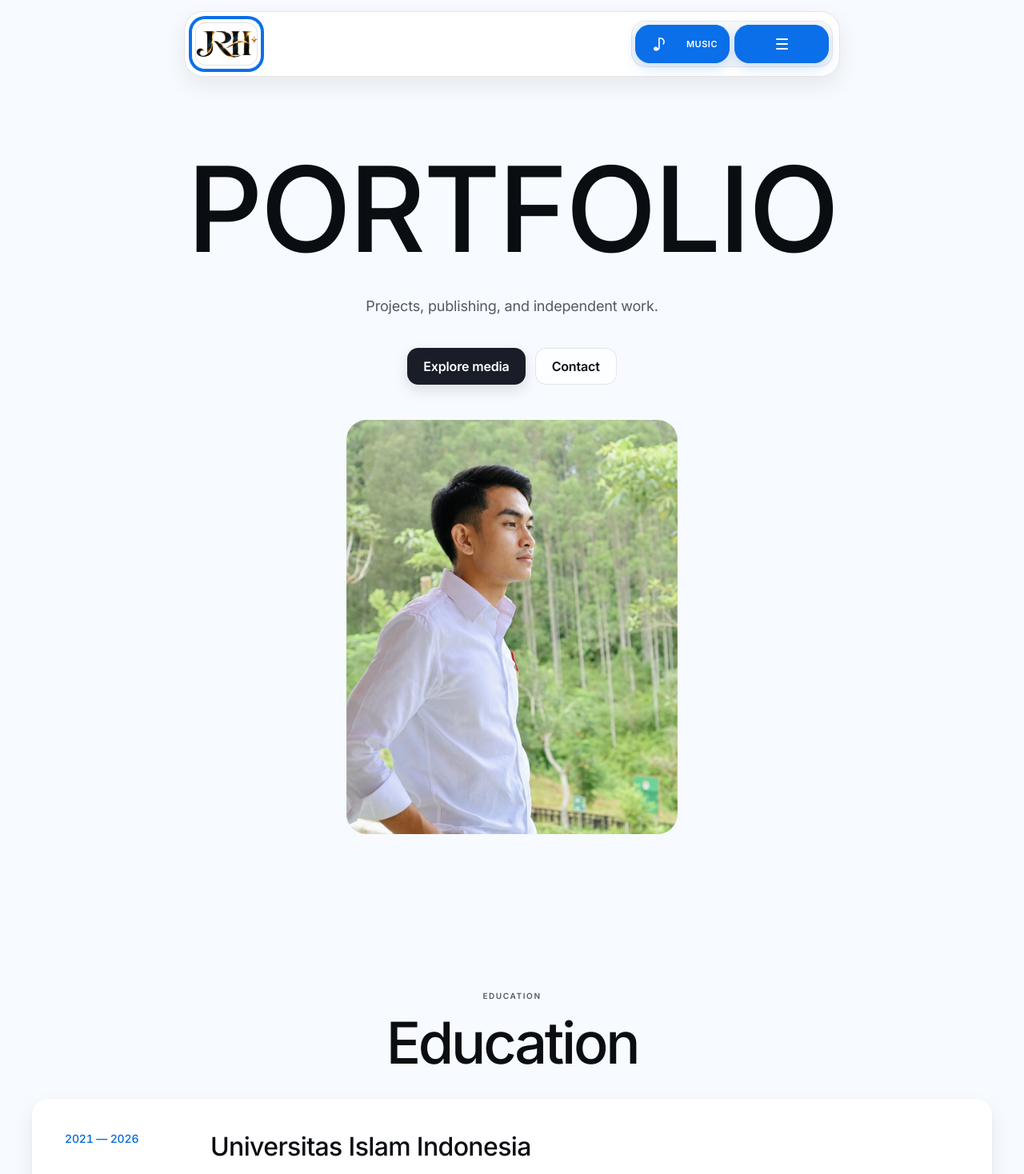
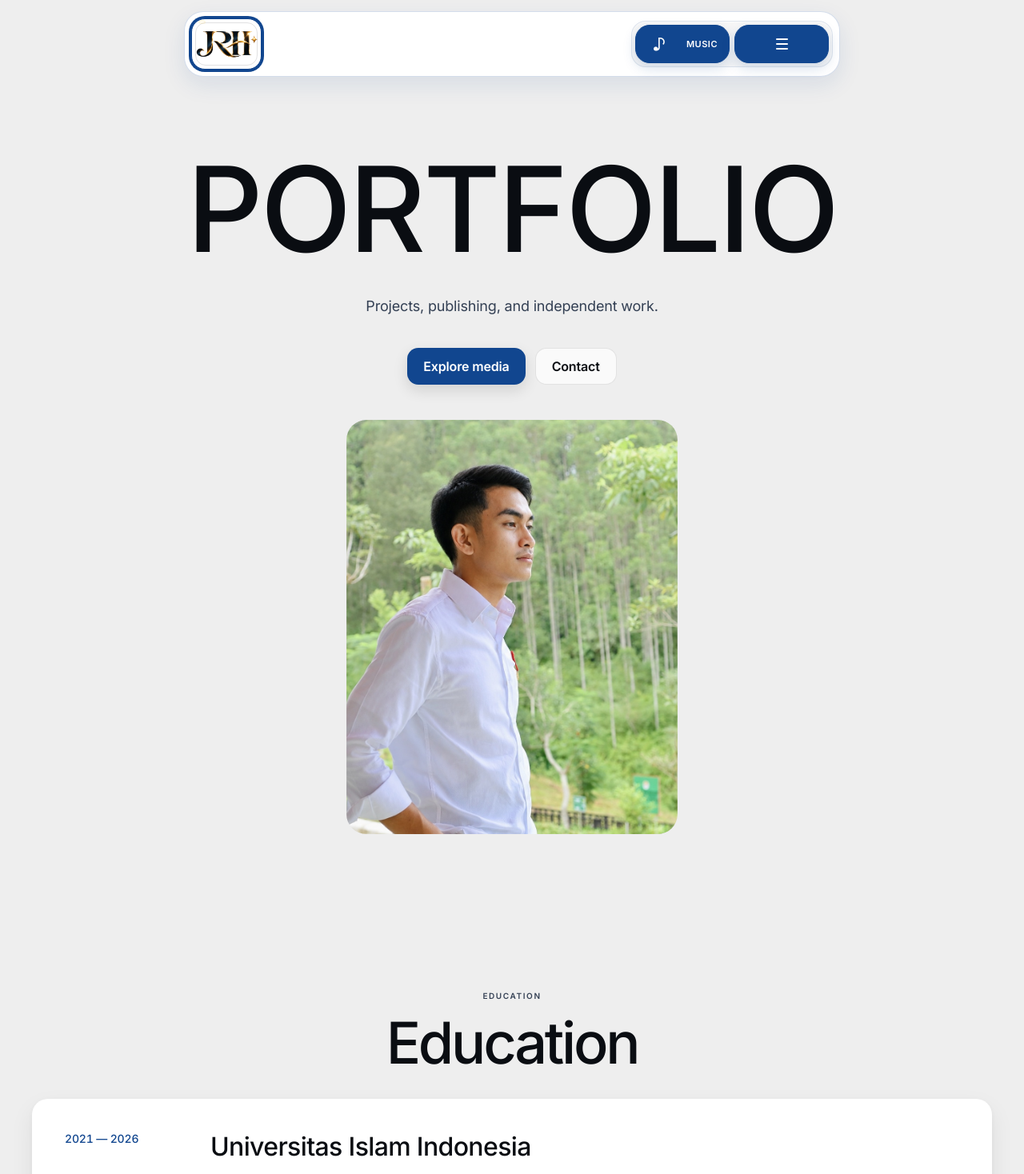
Before and after one commit to LionerHakim/JRHs, a React (Vite) app: page / in a window 1280 px wide. Shown: the top 1468 px of the page at 80% size. Built offline with nearby package versions, Linux system fonts and the light colour scheme.

Commit message:
Implement Royal Harbor and Matrix Silver color system (#71)

```diff
--- a/src/index.css
+++ b/src/index.css
@@ -3555,3 +3555,154 @@ body,
 .site-footer {
   background: #f7fbff !important;
 }
+
+
+/* JRHs ROYAL HARBOR + MATRIX SILVER — color system only, layout locked */
+:root {
+  --color-sky-tint: #EEEEEE;
+  --color-paper-white: #FFFFFF;
+  --color-bone-white: #FFFFFF;
+  --color-mist-gray: #F7F7F7;
+  --color-ink: #0A0D12;
+  --color-charcoal: #163F7D;
+  --color-graphite: #344054;
+  --color-fog: #667085;
+  --color-iris-blue: #11468F;
+  --color-sky-blue: #11468F;
+  --color-lavender-wash: #E7EDF7;
+  --color-mint-wash: #E5F0FF;
+  --color-powder-blue: #D7E4F5;
+  --color-peach-gradient: #F0F2F5;
+  --sky: #EEEEEE;
+  --paper: #FFFFFF;
+  --bone: #FFFFFF;
+  --mist: #F7F7F7;
+  --ink: #0A0D12;
+  --charcoal: #163F7D;
+  --graphite: #344054;
+  --fog: #667085;
+  --blue: #11468F;
+  --blue-strong: #11468F;
+  --blue-soft: #D7E4F5;
+  --lavender: #E7EDF7;
+  --mint: #E5F0FF;
+  --peach: #F0F2F5;
+  --line: rgba(17,70,143,.14);
+  --shadow-subtle: rgba(17,70,143,.18) 0 1px 2px 0, rgba(17,70,143,.12) 0 0 0 1px;
+}
+html,
+body,
+.site-shell,
+.site-shell > main,
+.site-shell > footer {
+  background: #EEEEEE !important;
+  color: #0A0D12;
+}
+.nav {
+  background: #FFFFFF !important;
+  border-color: rgba(17,70,143,.18) !important;
+  box-shadow: 0 10px 28px rgba(17,70,143,.10), 0 1px 0 rgba(255,255,255,.98) inset !important;
+}
+.wordmark,
+.wordmark:hover,
+.wordmark:focus-visible {
+  background: #FFFFFF !important;
+  border-color: #11468F !important;
+  box-shadow: 0 0 0 3px #11468F !important;
+}
+.nav-actions {
+  background: #F7F7F7 !important;
+  border-color: rgba(17,70,143,.10) !important;
+}
+.music-toggle,
+.menu-toggle {
+  background: #11468F !important;
+  border-color: #11468F !important;
+  color: #FFFFFF !important;
+  box-shadow: 0 6px 16px rgba(17,70,143,.18) !important;
+}
+.music-toggle:hover,
+.music-toggle:focus-visible,
+.menu-toggle:hover,
+.menu-toggle:focus-visible {
+  background: #11468F !important;
+  border-color: #11468F !important;
+  color: #FFFFFF !important;
+}
+.hero-pill,
+.media-links a,
+.project-link {
+  background: #11468F !important;
+  color: #FFFFFF !important;
+}
+.hero-pill:hover,
+.hero-pill:focus-visible,
+.media-links a:hover,
+.media-links a:focus-visible,
+.project-link:hover,
+.project-link:focus-visible {
+  background: #163F7D !important;
+}
+.record,
+.media-card,
+.project-card {
+  background: #FFFFFF !important;
+  color: #0A0D12 !important;
+}
+.media-card:hover,
+.project-card:hover {
+  background: #FFFFFF !important;
+}
+.record-activities li {
+  background: #D7E4F5 !important;
+  color: #163F7D !important;
+}
+.media-status,
+.project-status {
+  background: #E5F0FF !important;
+  color: #163F7D !important;
+}
+.portrait-quote,
+.project-quote {
+  background: #E7EDF7 !important;
+}
+.section-kicker,
+.record time,
+.media-number,
+.project-number,
+.media-category,
+.project-category {
+  color: #11468F !important;
+}
+.section p,
+.hero-description,
+.media-subtitle,
+.projects-subtitle,
+.testimonials-subtitle,
+.portrait-quote p,
+.project-quote p {
+  color: #344054 !important;
+}
+.site-footer {
+  background: #EEEEEE !important;
+  border-color: rgba(17,70,143,.12) !important;
+}
+.site-footer-bottom {
+  color: #667085 !important;
+}
+.back-to-top {
+  background: #FFFFFF !important;
+  color: #0A0D12 !important;
+  border-color: rgba(17,70,143,.16) !important;
+}
+.back-to-top:hover,
+.back-to-top:focus-visible {
+  background: #F7F7F7 !important;
+}
+.skip-link {
+  background: #11468F !important;
+  color: #FFFFFF !important;
+}
+:focus-visible {
+  outline-color: rgba(17,70,143,.38);
+}
```
